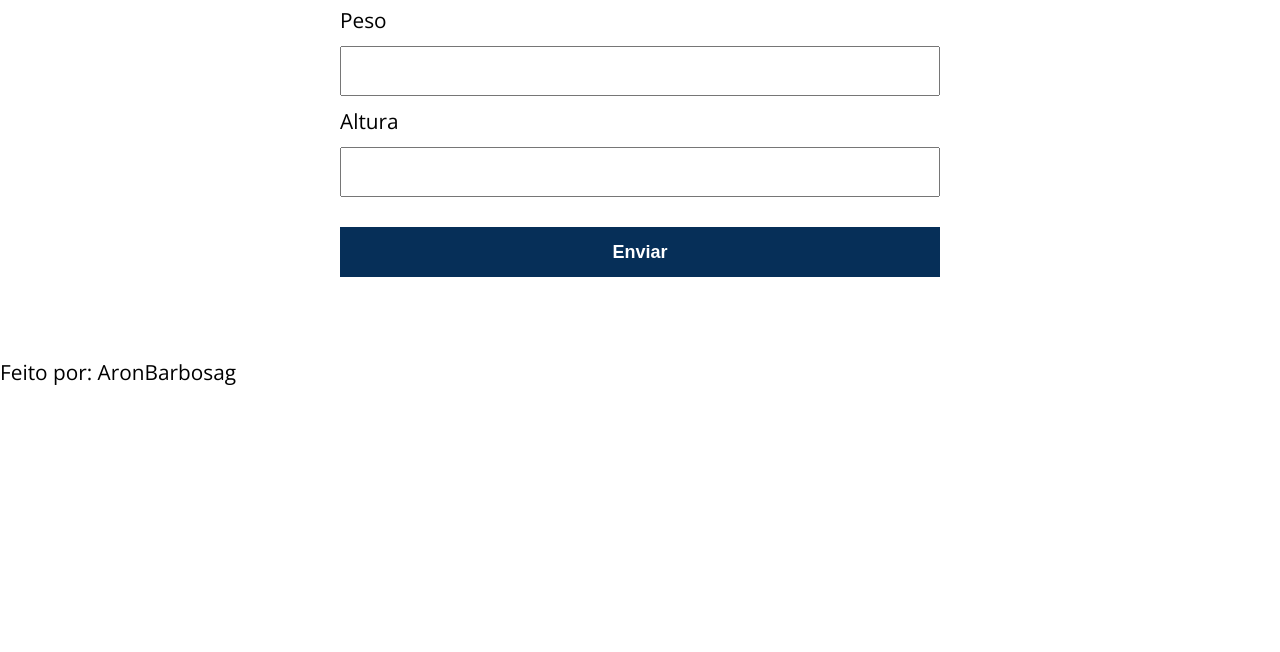
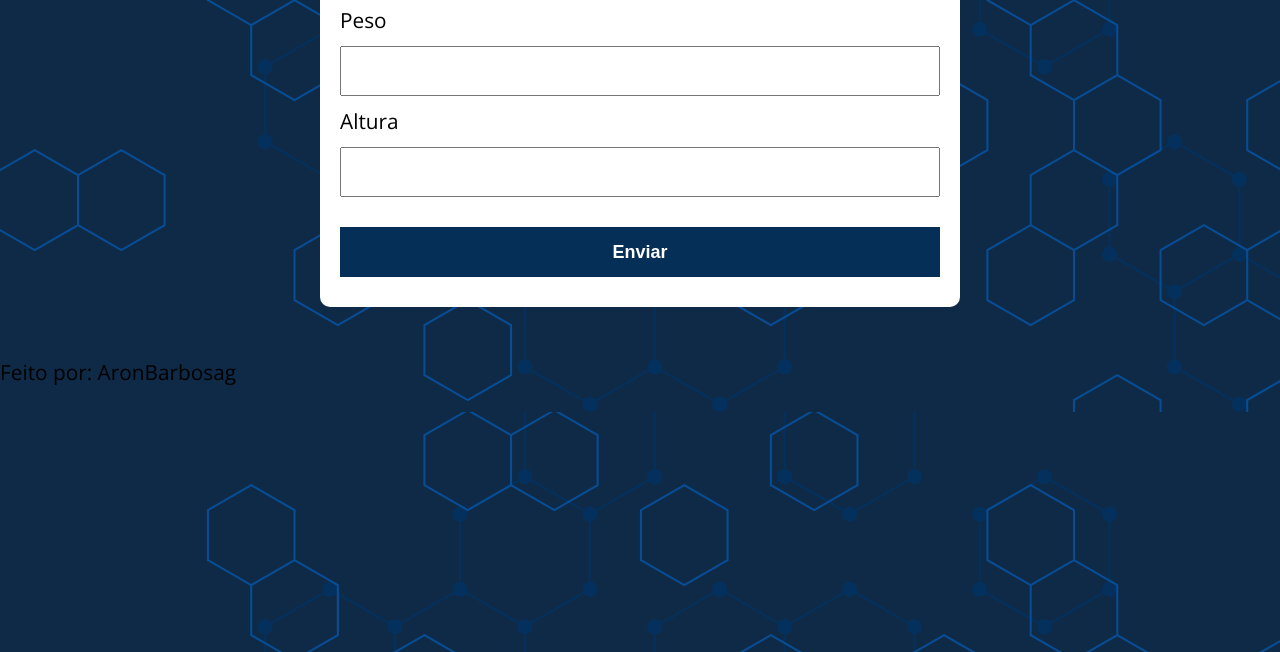
Before and after one commit to aronbarbosag/calculadoraIMC, a plain HTML site: page index.html in a window 1280 px wide. Shown: the part 148-800 px from the top of the page. Drawn offline with nearby package versions, Linux system fonts and the light colour scheme.

Commit message:
ajeitando background linkado

```diff
--- a/assets/css/style.css
+++ b/assets/css/style.css
@@ -14,7 +14,7 @@ html {
 body {
   margin: 0;
   padding: 0;
-  background: url("/aula26/assets/img/Hexagon.svg");
+  background: url("/calculadoraIMC/assets/img/Hexagon.svg");
 
   height: calc(100vh - 50px);
   font-family: "Open sans", sans-serif;
```
